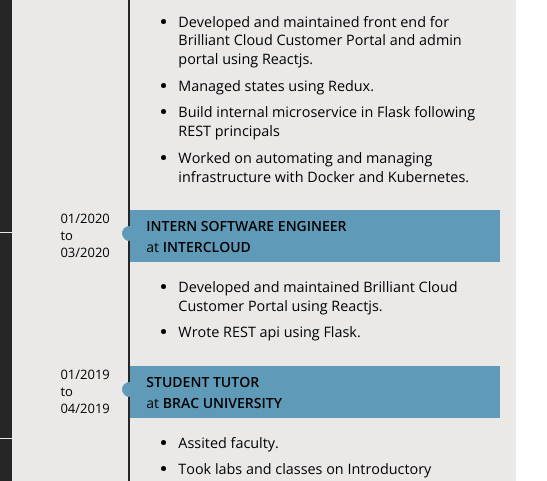
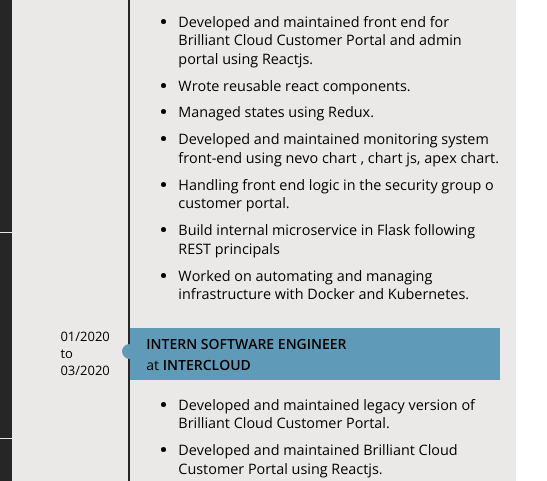
Before and after one commit to FahadAminShovon/resume, a plain HTML site: page index.html in a window 1280 px wide. Shown: the part 299-780 px from the top of the page, 521-1068 px from the left. Drawn offline with nearby package versions, Linux system fonts and the light colour scheme; files whose address does not match are found by name.

Commit message:
:heavy_plus_sign: Add new responsibilities.

```diff
--- a/index.html
+++ b/index.html
@@ -157,7 +157,10 @@
                     Developed and maintained front end for Brilliant Cloud
                     Customer Portal and admin portal using Reactjs.
                   </li>
-                  <li>Managed states using Redux.</li>
+                  <li>Wrote reusable react components.</li>
+                  <li>Managed states using Redux.</>
+                  <li>Developed and maintained monitoring system front-end using nevo chart , chart js, apex chart.</li>
+                  <li>Handling front end logic in the security group o customer portal.</li>
                   <li>
                     Build internal microservice in Flask following REST
                     principals
@@ -180,6 +183,7 @@
                   <span>at</span> INTERCLOUD
                 </div>
                 <ul>
+                  <li>Developed and maintained legacy version of Brilliant Cloud Customer Portal.</li>
                   <li>
                     Developed and maintained Brilliant Cloud Customer Portal
                     using Reactjs.
```
